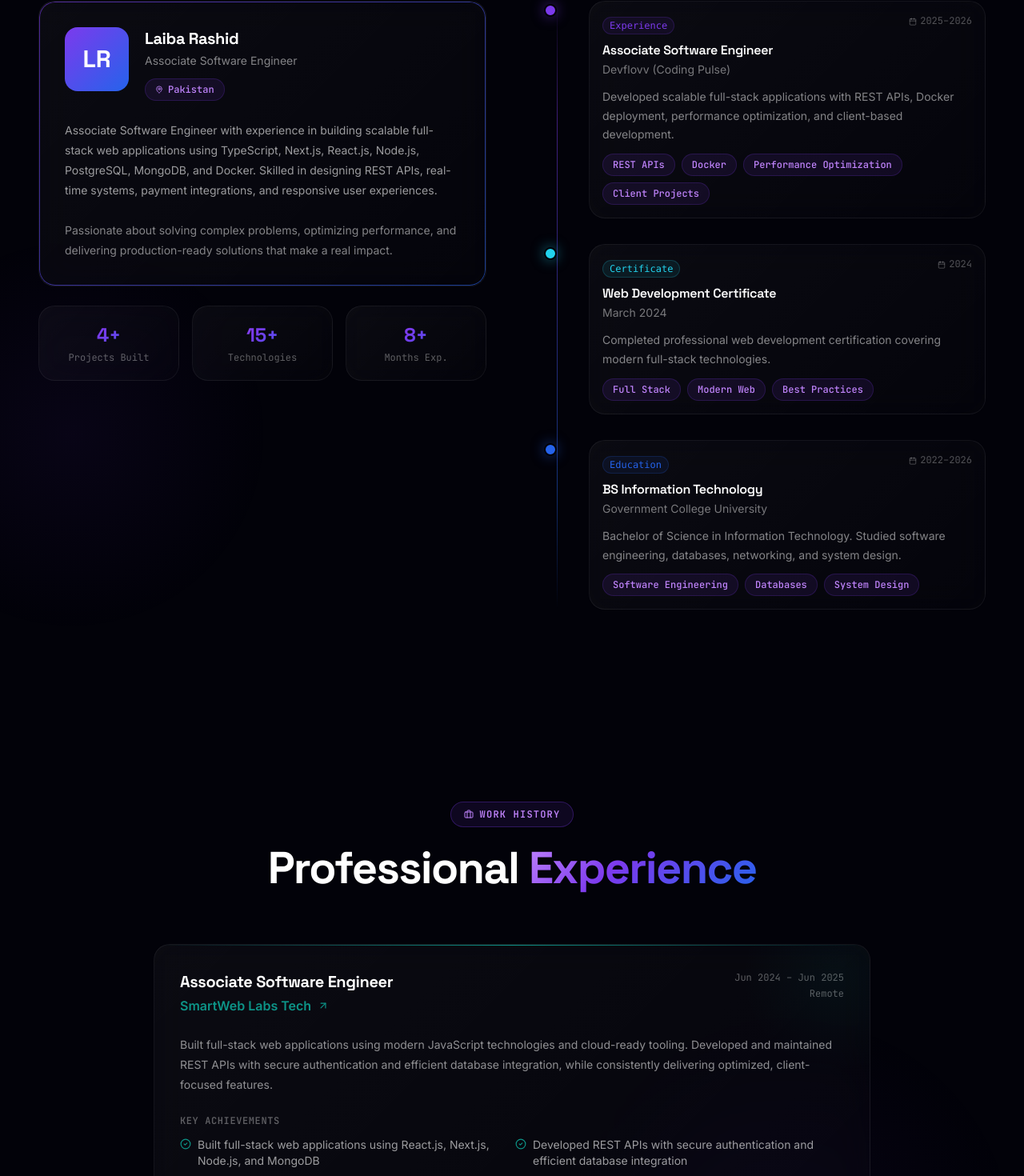
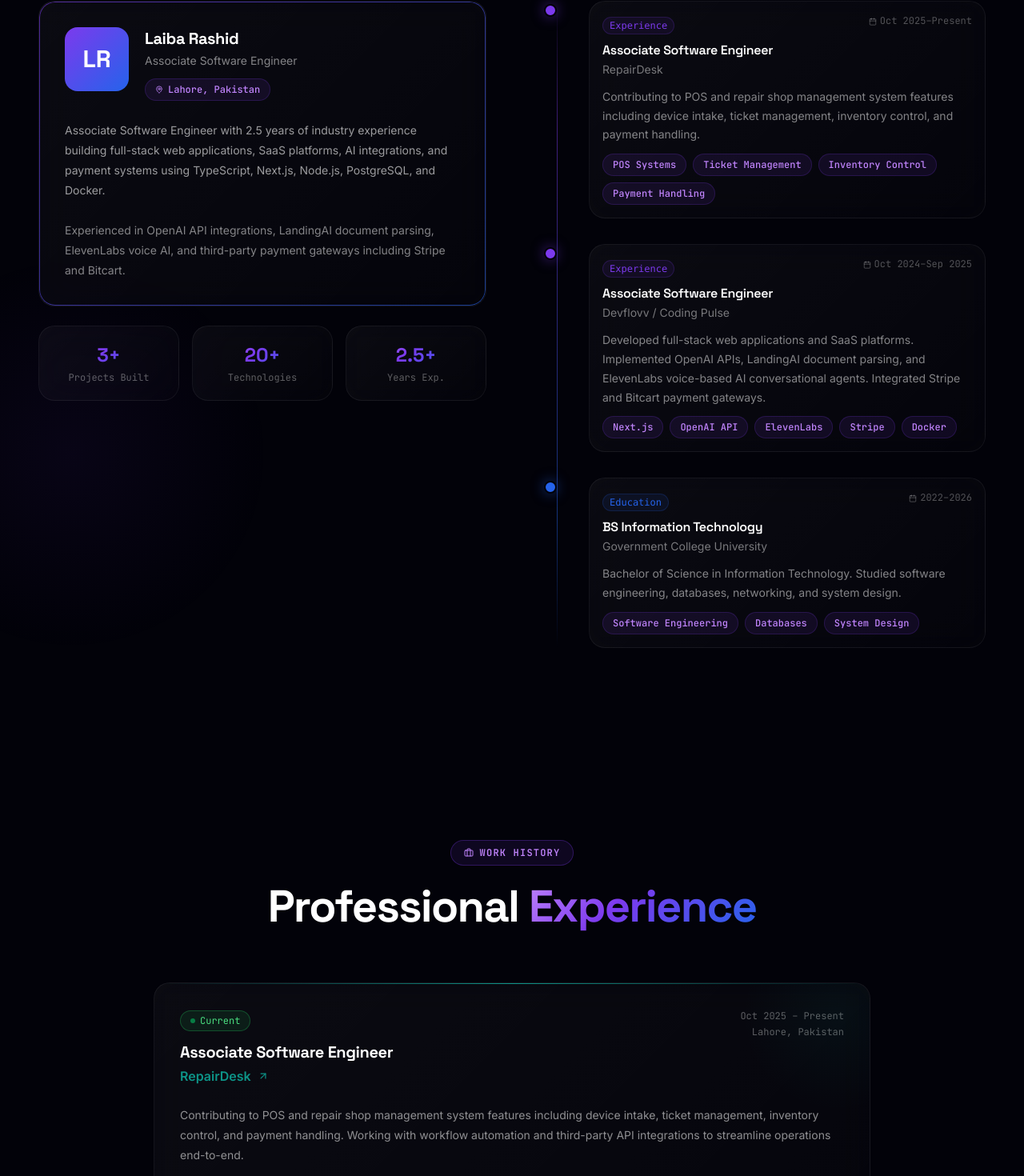
Before and after one commit to Laiba2711/portfolio, a Next.js app: page / in a window 1280 px wide. Shown: the part 1119-2589 px from the top of the page at 80% size. Built offline with nearby package versions, Linux system fonts and the light colour scheme.

Commit message:
Update landing section components and resume

```diff
--- a/src/components/landing/AboutSection.tsx
+++ b/src/components/landing/AboutSection.tsx
@@ -6,21 +6,22 @@ import { User, MapPin, Calendar } from "lucide-react";
 
 const TIMELINE = [
   {
-    year: "2025–2026",
+    year: "Oct 2025–Present",
     title: "Associate Software Engineer",
-    org: "Devflovv (Coding Pulse)",
+    org: "RepairDesk",
     type: "work",
     description:
-      "Developed scalable full-stack applications with REST APIs, Docker deployment, performance optimization, and client-based development.",
-    highlights: ["REST APIs", "Docker", "Performance Optimization", "Client Projects"],
+      "Contributing to POS and repair shop management system features including device intake, ticket management, inventory control, and payment handling.",
+    highlights: ["POS Systems", "Ticket Management", "Inventory Control", "Payment Handling"],
   },
   {
-    year: "2024",
-    title: "Web Development Certificate",
-    org: "March 2024",
-    type: "cert",
-    description: "Completed professional web development certification covering modern full-stack technologies.",
-    highlights: ["Full Stack", "Modern Web", "Best Practices"],
+    year: "Oct 2024–Sep 2025",
+    title: "Associate Software Engineer",
+    org: "Devflovv / Coding Pulse",
+    type: "work",
+    description:
+      "Developed full-stack web applications and SaaS platforms. Implemented OpenAI APIs, LandingAI document parsing, and ElevenLabs voice-based AI conversational agents. Integrated Stripe and Bitcart payment gateways.",
+    highlights: ["Next.js", "OpenAI API", "ElevenLabs", "Stripe", "Docker"],
   },
   {
     year: "2022–2026",
@@ -118,7 +119,7 @@ export function AboutSection() {
                   <div className="flex flex-wrap gap-2">
                     <span className="tech-badge">
                       <MapPin size={10} />
-                      Pakistan
+                      Lahore, Pakistan
                     </span>
                   </div>
                 </div>
@@ -128,28 +129,27 @@ export function AboutSection() {
                 className="text-sm leading-relaxed mb-6"
                 style={{ color: "rgba(255,255,255,0.6)", lineHeight: 1.8 }}
               >
-                Associate Software Engineer with experience in building scalable
-                full-stack web applications using TypeScript, Next.js, React.js,
-                Node.js, PostgreSQL, MongoDB, and Docker. Skilled in designing
-                REST APIs, real-time systems, payment integrations, and
-                responsive user experiences.
+                Associate Software Engineer with 2.5 years of industry experience
+                building full-stack web applications, SaaS platforms, AI integrations,
+                and payment systems using TypeScript, Next.js, Node.js, PostgreSQL,
+                and Docker.
               </p>
               <p
                 className="text-sm leading-relaxed"
                 style={{ color: "rgba(255,255,255,0.5)", lineHeight: 1.8 }}
               >
-                Passionate about solving complex problems, optimizing
-                performance, and delivering production-ready solutions that make
-                a real impact.
+                Experienced in OpenAI API integrations, LandingAI document parsing,
+                ElevenLabs voice AI, and third-party payment gateways including
+                Stripe and Bitcart.
               </p>
             </div>
 
             {/* Quick stats */}
             <div className="grid grid-cols-3 gap-4">
               {[
-                { label: "Projects Built", value: "4+" },
-                { label: "Technologies", value: "15+" },
-                { label: "Months Exp.", value: "8+" },
+                { label: "Projects Built", value: "3+" },
+                { label: "Technologies", value: "20+" },
+                { label: "Years Exp.", value: "2.5+" },
               ].map(({ label, value }) => (
                 <div key={label} className="glass-card p-4 sm:p-5 text-center">
                   <div
--- a/src/components/landing/ExperienceSection.tsx
+++ b/src/components/landing/ExperienceSection.tsx
@@ -6,42 +6,61 @@ import { Briefcase, CheckCircle2, ArrowUpRight } from "lucide-react";
 
 const EXPERIENCES = [
   {
-    company: "SmartWeb Labs Tech",
+    company: "RepairDesk",
     role: "Associate Software Engineer",
-    period: "Jun 2024 – Jun 2025",
+    period: "Oct 2025 – Present",
+    current: true,
+    location: "Lahore, Pakistan",
+    description:
+      "Contributing to POS and repair shop management system features including device intake, ticket management, inventory control, and payment handling. Working with workflow automation and third-party API integrations to streamline operations end-to-end.",
+    achievements: [
+      "Contributing to POS and repair shop management system features",
+      "Built device intake, ticket management, and inventory control modules",
+      "Implemented payment handling and transaction flows",
+      "Working with workflow automation to streamline operations",
+      "Integrated third-party APIs end-to-end for operational efficiency",
+      "Part of a team supporting 50+ integrations on the platform",
+    ],
+    tech: ["Next.js", "Node.js", "PostgreSQL", "TypeScript", "REST APIs", "Docker"],
+    color: "#0d9488",
+  },
+  {
+    company: "Devflovv / Coding Pulse",
+    role: "Associate Software Engineer",
+    period: "Oct 2024 – Sep 2025",
+    current: false,
+    location: "Lahore, Pakistan",
+    description:
+      "Developed full-stack web applications and SaaS platforms using Next.js, Node.js, PostgreSQL, and Docker. Implemented OpenAI APIs, LandingAI document parsing, and ElevenLabs voice-based AI conversational agents. Integrated Stripe and Bitcart cryptocurrency payment gateways.",
+    achievements: [
+      "Developed full-stack SaaS platforms using Next.js, Node.js, and PostgreSQL",
+      "Implemented OpenAI API integrations and prompt engineering workflows",
+      "Integrated LandingAI for intelligent document parsing",
+      "Built ElevenLabs voice-based AI conversational agents",
+      "Integrated Stripe for subscription and payment processing",
+      "Implemented Bitcart for cryptocurrency payment processing",
+    ],
+    tech: ["Next.js", "Node.js", "PostgreSQL", "Docker", "OpenAI", "ElevenLabs", "Stripe", "Bitcart"],
+    color: "#7c3aed",
+  },
+  {
+    company: "Deline Media",
+    role: "Software Engineering Consultant / Contributor",
+    period: "May 2023 – Sep 2024",
     current: false,
     location: "Remote",
     description:
-      "Built full-stack web applications using modern JavaScript technologies and cloud-ready tooling. Developed and maintained REST APIs with secure authentication and efficient database integration, while consistently delivering optimized, client-focused features.",
+      "Worked on CitimedOvada.com, a UK-based hospital management system handling patient records, appointments, insurance claims, and delivery modules.",
     achievements: [
-      "Built full-stack web applications using React.js, Next.js, Node.js, and MongoDB",
-      "Developed REST APIs with secure authentication and efficient database integration",
-      "Containerized applications with Docker for consistent deployment environments",
-      "Optimized application performance for improved user experience",
-      "Delivered client-focused features aligned with business requirements",
-      "Worked with TypeScript across the full stack for type-safe development",
+      "Contributed to CitimedOvada.com — a UK-based hospital management system",
+      "Built patient registration and medical records management modules",
+      "Developed appointment scheduling and calendar features",
+      "Implemented insurance claims processing workflows",
+      "Built delivery and logistics modules for medical equipment",
+      "Ensured compliance with healthcare data standards",
     ],
-    tech: ["React.js", "Next.js", "Node.js", "Express.js", "MongoDB", "TypeScript", "Docker"],
-    color: "#0d9488",
-  },
-  {
-    company: "Devflovv (Coding Pulse)",
-    role: "Associate Software Engineer",
-    period: "October 2025 – June 2026",
-    current: false,
-    location: "Onsite, Lahore, Pakistan",
-    description:
-      "Developed and maintained scalable full-stack web applications for diverse clients. Designed and implemented RESTful APIs, deployed containerized apps using Docker, and consistently optimized application performance to meet SLA targets.",
-    achievements: [
-      "Developed scalable full-stack applications using Next.js, Node.js, and PostgreSQL",
-      "Designed and implemented RESTful APIs with authentication and authorization",
-      "Containerized applications with Docker for reliable deployments",
-      "Optimized application performance — reduced load times by 40%",
-      "Delivered client-based development projects on time",
-      "Integrated real-time features using Socket.IO",
-    ],
-    tech: ["Next.js", "Node.js", "PostgreSQL", "Docker", "TypeScript", "Prisma", "Socket.IO"],
-    color: "#7c3aed",
+    tech: ["PHP", "Laravel", "MySQL", "REST APIs", "JavaScript"],
+    color: "#2563eb",
   },
 ];
 
--- a/src/components/landing/HeroSection.tsx
+++ b/src/components/landing/HeroSection.tsx
@@ -115,9 +115,9 @@ export function HeroSection() {
           className="text-base md:text-lg mb-10 max-w-2xl mx-auto"
           style={{ color: "rgba(255,255,255,0.45)", lineHeight: 1.7 }}
         >
-          Building scalable full-stack applications with TypeScript, Next.js,
-          Node.js, PostgreSQL & MongoDB. Passionate about clean code and
-          stunning user experiences.
+          Associate Software Engineer with 2.5 years of industry experience
+          building full-stack web applications, SaaS platforms, AI integrations,
+          and payment systems.
         </motion.p>
 
         {/* CTA Buttons */}
@@ -200,9 +200,9 @@ export function HeroSection() {
           className="grid grid-cols-3 gap-4 sm:flex sm:justify-center sm:gap-8 md:gap-16"
         >
           {[
-            { value: "4+", label: "Projects" },
-            { value: "1+", label: "Year Exp." },
-            { value: "15+", label: "Technologies" },
+            { value: "3+", label: "Projects" },
+            { value: "2.5+", label: "Years Exp." },
+            { value: "20+", label: "Technologies" },
           ].map(({ value, label }) => (
             <div key={label} className="text-center">
               <div
--- a/src/components/landing/ProjectsSection.tsx
+++ b/src/components/landing/ProjectsSection.tsx
@@ -7,20 +7,52 @@ import { Github, ExternalLink, ArrowRight, Layers } from "lucide-react";
 
 const PROJECTS = [
   {
+    id: "repairdesk",
+    slug: "repairdesk",
+    title: "RepairDesk POS",
+    tagline: "Repair Shop Management & POS System",
+    description:
+      "Repair shop management and POS system supporting device intake, ticket management, inventory control, sales, and 50+ integrations for repair shop businesses worldwide.",
+    liveUrl: "https://repairdesk.co",
+    githubUrl: null,
+    tech: ["Next.js", "Node.js", "PostgreSQL", "TypeScript", "REST APIs", "Docker"],
+    gradient: "from-teal-500 to-cyan-600",
+    color: "#0d9488",
+    featured: true,
+    category: "POS / Enterprise",
+    emoji: "🔧",
+  },
+  {
     id: "trust-launch",
     slug: "trust-launch",
     title: "Trust Launch",
     tagline: "AI SaaS Compliance Platform",
     description:
-      "A powerful AI-powered SaaS platform for business compliance, automating regulatory checks and streamlining the compliance workflow with OpenAI integration.",
+      "Full-stack AI / SaaS compliance platform using Next.js, Node.js, PostgreSQL, Docker, and OpenAI document parsing to automate regulatory checks and streamline compliance workflows.",
     liveUrl: "https://trustlaunchai.com",
     githubUrl: null,
-    tech: ["Next.js", "Node.js", "PostgreSQL", "Docker", "OpenAI"],
+    tech: ["Next.js", "Node.js", "PostgreSQL", "Docker", "OpenAI", "LandingAI"],
     gradient: "from-purple-600 to-blue-600",
     color: "#7c3aed",
     featured: true,
-    category: "SaaS",
+    category: "SaaS / AI",
     emoji: "🤖",
+  },
+  {
+    id: "citimed-ovada",
+    slug: "citimed-ovada",
+    title: "CitimedOvada",
+    tagline: "UK Hospital Management System",
+    description:
+      "UK-based hospital management system handling patient registration, insurance claims, billing, appointment scheduling, and medical equipment delivery apps.",
+    liveUrl: "https://citimed.co.uk",
+    githubUrl: null,
+    tech: ["PHP", "Laravel", "MySQL", "JavaScript", "REST APIs"],
+    gradient: "from-blue-600 to-indigo-600",
+    color: "#2563eb",
+    featured: false,
+    category: "Healthcare",
+    emoji: "🏥",
   },
   {
     id: "satoshibin",
@@ -34,41 +66,9 @@ const PROJECTS = [
     tech: ["React", "Node.js", "Prisma", "PostgreSQL", "Bitcart", "Docker"],
     gradient: "from-orange-500 to-yellow-500",
     color: "#f59e0b",
-    featured: true,
+    featured: false,
     category: "Fintech",
     emoji: "₿",
-  },
-  {
-    id: "unity-eats",
-    slug: "unity-eats",
-    title: "UnityEats",
-    tagline: "Real-Time Food Delivery Platform",
-    description:
-      "A feature-rich food delivery platform with real-time order tracking using Socket.IO, Stripe payments, and a multi-vendor restaurant system.",
-    liveUrl: null,
-    githubUrl: null,
-    tech: ["Next.js", "Node.js", "Socket.IO", "Stripe", "PostgreSQL", "Prisma"],
-    gradient: "from-green-500 to-teal-600",
-    color: "#10b981",
-    featured: false,
-    category: "E-Commerce",
-    emoji: "🍔",
-  },
-  {
-    id: "space-portal",
-    slug: "space-portal",
-    title: "Interactive 3D Space Portal",
-    tagline: "Immersive Three.js Experience",
-    description:
-      "A cinematic 3D space exploration website built with React Three Fiber, featuring particle systems, GSAP animations, and a stunning galaxy scene.",
-    liveUrl: "https://space-landing-h61i.vercel.app/",
-    githubUrl: null,
-    tech: ["React", "Three.js", "React Three Fiber", "GSAP", "Framer Motion"],
-    gradient: "from-blue-600 to-cyan-500",
-    color: "#22d3ee",
-    featured: false,
-    category: "3D / Creative",
-    emoji: "🚀",
   },
 ];
 
--- a/src/components/landing/SkillsSection.tsx
+++ b/src/components/landing/SkillsSection.tsx
@@ -2,61 +2,63 @@
 
 import { useRef } from "react";
 import { motion, useInView } from "framer-motion";
-import { Code2, Server, Database, Wrench, Zap } from "lucide-react";
+import { Code2, Database, Wrench, Zap } from "lucide-react";
 
 const skillCategories = [
   {
-    id: "frontend",
-    label: "Frontend",
+    id: "languages",
+    label: "Languages & Frameworks",
     icon: Code2,
     color: "#c084fc",
     skills: [
-      { name: "React", level: 90 },
+      { name: "JavaScript", level: 92 },
+      { name: "TypeScript", level: 88 },
+      { name: "React.js", level: 90 },
       { name: "Next.js", level: 92 },
-      { name: "TypeScript", level: 88 },
-      { name: "JavaScript", level: 92 },
-      { name: "Tailwind CSS", level: 90 },
-      { name: "Bootstrap", level: 82 },
-    ],
-  },
-  {
-    id: "backend",
-    label: "Backend",
-    icon: Server,
-    color: "#60a5fa",
-    skills: [
       { name: "Node.js", level: 88 },
-      { name: "Express", level: 86 },
-      { name: "REST API", level: 90 },
-      { name: "Socket.IO", level: 80 },
-      { name: "Authentication", level: 85 },
+      { name: "Express.js", level: 85 },
+      { name: "FastAPI", level: 75 },
+      { name: "PHP / Laravel", level: 78 },
     ],
   },
   {
     id: "database",
-    label: "Database",
+    label: "Databases & ORMs",
     icon: Database,
     color: "#34d399",
     skills: [
-      { name: "PostgreSQL", level: 85 },
+      { name: "PostgreSQL", level: 86 },
+      { name: "MySQL", level: 80 },
       { name: "MongoDB", level: 84 },
       { name: "Prisma", level: 88 },
-      { name: "Mongoose", level: 82 },
-      { name: "MySQL", level: 78 },
+      { name: "Sequelize", level: 76 },
     ],
   },
   {
-    id: "tools",
-    label: "Tools & DevOps",
+    id: "ai-apis",
+    label: "APIs & AI",
+    icon: Zap,
+    color: "#60a5fa",
+    skills: [
+      { name: "RESTful APIs", level: 90 },
+      { name: "Socket.IO", level: 80 },
+      { name: "OpenAI API", level: 85 },
+      { name: "LandingAI", level: 78 },
+      { name: "ElevenLabs", level: 80 },
+      { name: "Prompt Engineering", level: 82 },
+    ],
+  },
+  {
+    id: "payments-devops",
+    label: "Payments & DevOps",
     icon: Wrench,
     color: "#f59e0b",
     skills: [
-      { name: "Git & GitHub", level: 90 },
-      { name: "Docker", level: 78 },
-      { name: "Postman", level: 88 },
-      { name: "Stripe", level: 80 },
-      { name: "Vercel", level: 90 },
-      { name: "Render", level: 80 },
+      { name: "Stripe", level: 85 },
+      { name: "Bitcart", level: 78 },
+      { name: "Docker", level: 80 },
+      { name: "GitHub Actions", level: 78 },
+      { name: "CI/CD", level: 76 },
     ],
   },
 ];
@@ -225,8 +227,8 @@ export function SkillsSection() {
           className="mt-12 flex flex-wrap justify-center gap-3"
         >
           {[
-            "Bitcart", "OpenAI", "Stripe", "Cloudinary", "UploadThing",
-            "Resend", "Vercel", "Docker", "Prisma", "Socket.IO", "GSAP", "Three.js"
+            "OpenAI", "LandingAI", "ElevenLabs", "Stripe", "Bitcart",
+            "Docker", "GitHub Actions", "Prisma", "Socket.IO", "FastAPI", "Laravel"
           ].map((tech) => (
             <span key={tech} className="tech-badge">
               {tech}
```
Also changed, not shown: 1 other file (tests, documents, lock files or other folders).
